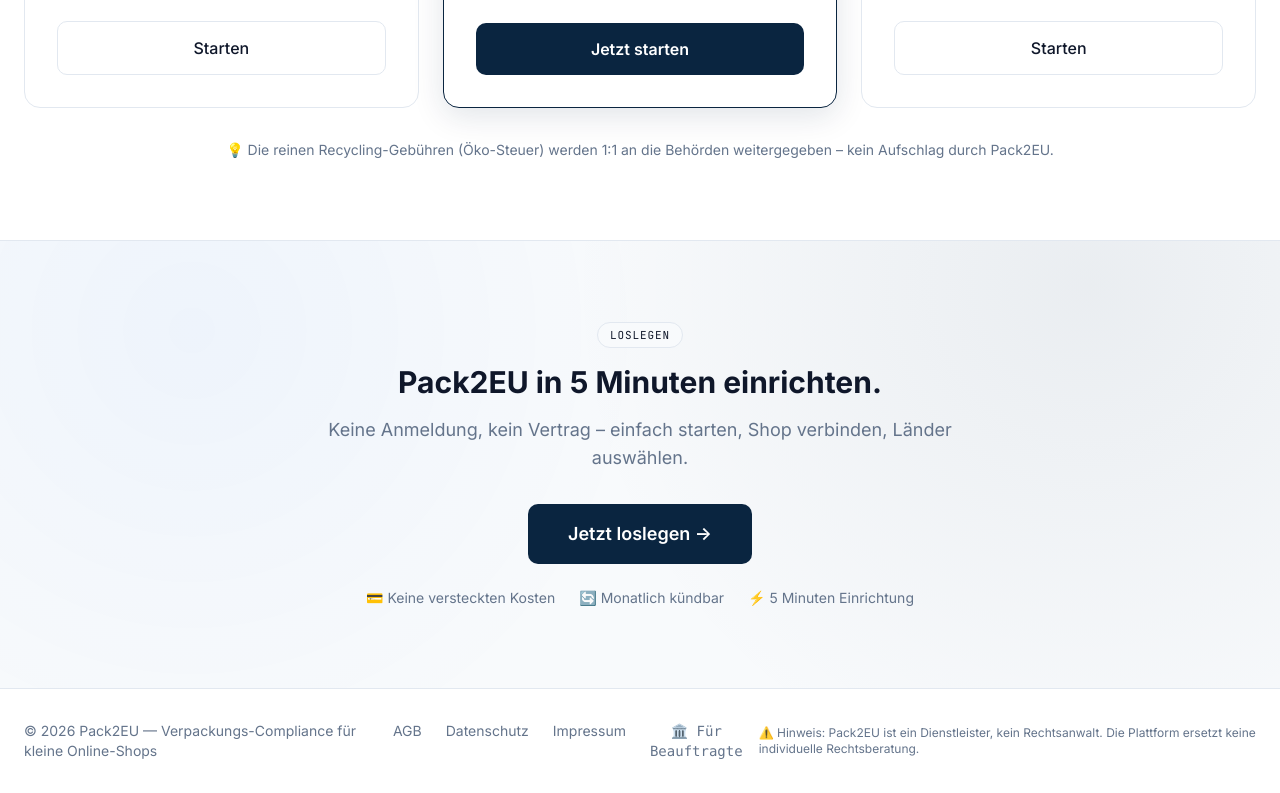
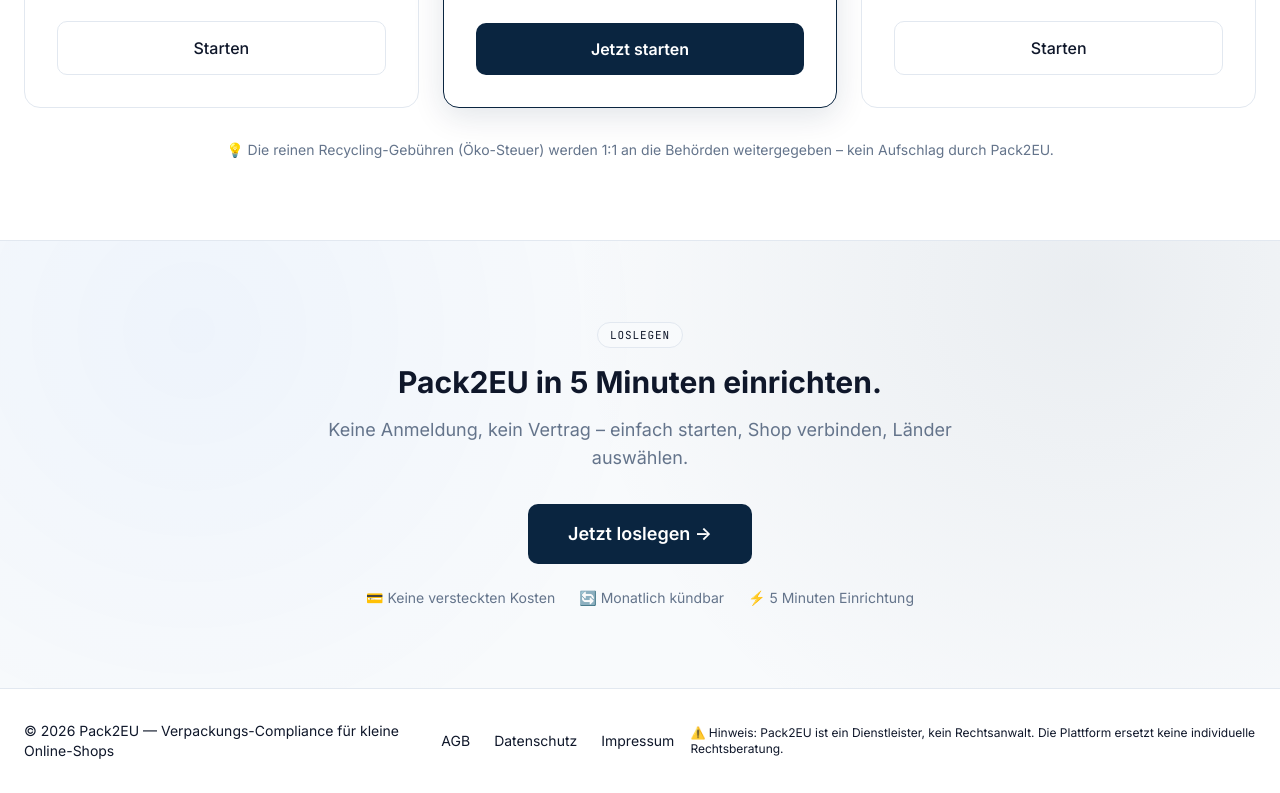
Before and after one commit to cashflowholzmann-cell/pack2eu-backend, a website: page index.html in a window 1280 px wide. Shown: the part 4003-4796 px from the top of the page. Drawn offline with nearby package versions, Linux system fonts and the light colour scheme.

Commit message:
Update index.html

```diff
--- a/index.html
+++ b/index.html
@@ -399,13 +399,12 @@
     FOOTER
     ============================================================ -->
     <footer class="border-t border-[var(--border)] py-8 bg-white">
-        <div class="container flex flex-col md:flex-row justify-between items-center gap-4 text-sm text-[var(--text-dim)]">
+    <div class="container flex flex-col md:flex-row justify-between items-center gap-4 text-sm">
         <div>© 2026 Pack2EU — Verpackungs-Compliance für kleine Online-Shops</div>
         <div class="flex gap-6">
-                <a href="#" class="hover:text-[var(--text)] transition">AGB</a>
-                <a href="#" class="hover:text-[var(--text)] transition">Datenschutz</a>
-                <a href="#" class="hover:text-[var(--text)] transition">Impressum</a>
-                <button onclick="openRepresentativeLogin()" class="hover:text-[var(--text)] transition font-mono">🏛️ Für Beauftragte</button>
+            <button onclick="openLegalPopup('agb')" class="hover:text-[var(--text)] transition bg-transparent border-none cursor-pointer">AGB</button>
+            <button onclick="openLegalPopup('datenschutz')" class="hover:text-[var(--text)] transition bg-transparent border-none cursor-pointer">Datenschutz</button>
+            <button onclick="openLegalPopup('impressum')" class="hover:text-[var(--text)] transition bg-transparent border-none cursor-pointer">Impressum</button>
         </div>
         <div class="text-xs">
             ⚠️ Hinweis: Pack2EU ist ein Dienstleister, kein Rechtsanwalt. Die Plattform ersetzt keine individuelle Rechtsberatung.
```
Lines whose indentation alone changed are shown as unchanged.
